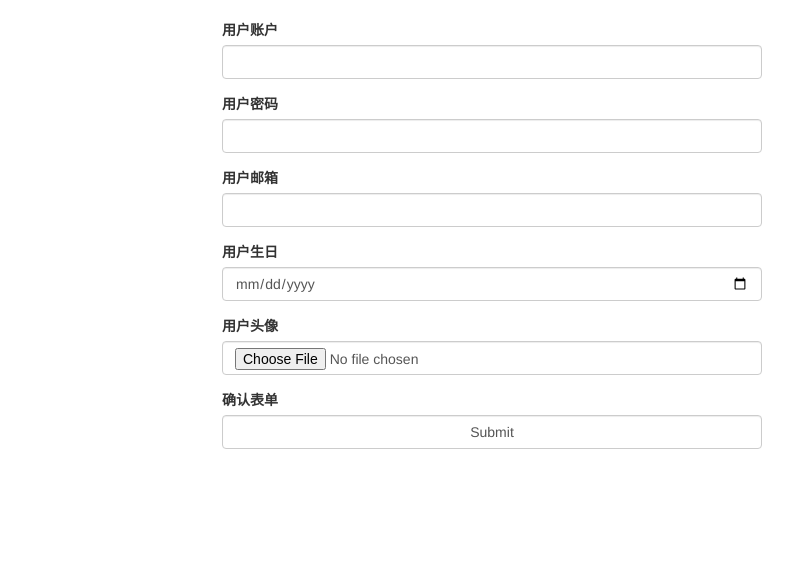
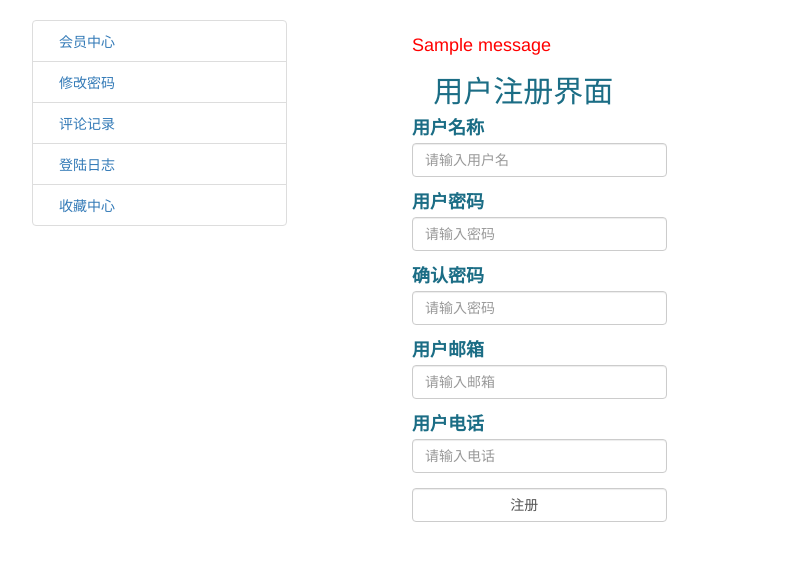
Before and after one commit to 442496295/myweb, a Flask app: page /register in a window 1280 px wide. Shown: the part 52-613 px from the top of the page, without its empty margins (53-846 px from the left). Run offline with Flask 2, Linux system fonts and the light colour scheme; tables that the repository leaves empty hold one stand-in row (values such as "Sample post"); one stand-in notice (Sample message) is shown; some libraries are stand-ins or nearby versions; some web fonts are replaced.

Commit message:
20190202

```diff
--- a/app/home/forms.py
+++ b/app/home/forms.py
@@ -1,6 +1,6 @@
-from flask_wtf import FlaskForm
-from wtforms import StringField, PasswordField, FileField, IntegerField, SubmitField
-from wtforms.validators import DataRequired, Length, Email
+from flask_wtf import FlaskForm, Form
+from wtforms import StringField, PasswordField, FileField, IntegerField, SubmitField, TextAreaField
+from wtforms.validators import DataRequired, Length, Email, EqualTo
 
 class Register(FlaskForm):
     user_name = StringField(
@@ -12,6 +12,10 @@ class Register(FlaskForm):
         label='用户密码',
         validators=[DataRequired(message='密码不能为空'),
                     Length(min=3, max=15, message='用户密码长度在3到15个字符之间')],
+        render_kw={'id': 'user_pwd', 'class': 'form-control', 'placeholder': '请输入密码', 'required': 'reqiured'})
+    user_confirm = PasswordField(
+        label='确认密码',
+        validators=[EqualTo('password', message='两次密码不一致')],
         render_kw={'id': 'user_pwd', 'class': 'form-control', 'placeholder': '请输入密码', 'required': 'reqiured'})
     user_email = StringField(
         label='用户邮箱',
@@ -27,11 +31,12 @@ class Register(FlaskForm):
     #     label='用户生日',
     #     validators=[DataRequired(message='用户生日不能为空')],
     #     render_kw={'id': 'user_birthday', 'class': 'form-control', 'placeholder': '请输入生日'})
-    user_face = FileField(
-        validators=[],
-        render_kw={'id': 'user_face', 'class': 'form-control'})
+    # user_face = FileField(
+    #     label='用户头像',
+    #     validators=[],
+    #     render_kw={'id': 'user_face', 'class': 'form-control'})
     submit = SubmitField(
-        render_kw={'value': '登陆', 'class': 'form-control'})
+        render_kw={'value': '注册', 'class': 'form-control'})
 
 class Login(FlaskForm):
     account = StringField(
@@ -55,3 +60,27 @@ class Changepwd(FlaskForm):
         render_kw={'id': 'user_pwd', 'class': 'form-control', 'placeholder': '请输入密码', 'required': 'reqiured'})
     submit = SubmitField(
         render_kw={'value': '登陆', 'class': 'form-control'})
+
+class AddBlog(FlaskForm):
+    title = StringField(
+        label='文章标题',
+        validators=[DataRequired(message='文章标题不能为空'),
+                    Length(min=1, max=72, message='用户名长度在1到72个字符之间')],
+        render_kw={'id': 'blog_tilte', 'class': 'form-control collapsed', 'placeholder': '请输入文章标题', 'required': 'reqiured'})
+    info = StringField(
+        label='文章标题',
+        validators=[DataRequired(message='简介'),
+                    Length(max=100, message='简介在一百字以内')],
+        render_kw={'id': 'blog_info', 'class': 'form-control collapsed', 'placeholder': '请输入简介', 'required': 'reqiured'})
+    text = TextAreaField(label='文章正文',
+        validators=[DataRequired(message='正文'),
+                    Length(min=1, message='正文不能为空')],
+        render_kw={'id': 'blog_text', 'class': 'form-control collapsed', 'placeholder': '请输入正文', 'required': 'reqiured'})
+    submit = SubmitField(
+        render_kw={'value': '添加文章', 'class': 'form-control'})
+
+# class PostForm(Form):
+#     """Post Form."""
+#
+#     title = StringField('Title', [DataRequired(), Length(max=255)])
+#     text = TextAreaField('Blog Content', [DataRequired()])
--- a/app/home/views.py
+++ b/app/home/views.py
@@ -1,9 +1,9 @@
 from . import home
 from flask import render_template, redirect, url_for, request, session, flash
-from .forms import Register, Login
-from app.models import User, Comment
+from .forms import Register, Login, AddBlog
+from app.models import User, Comment, Blog, Userlog
 from functools import wraps
-
+from app import db
 
 def user_login_req(f):
     @wraps(f)
@@ -11,7 +11,6 @@ def user_login_req(f):
         if session.get('account') == None:
             return redirect(url_for('home.login'))
         return f(*args, **kwargs)
-
     return decorated_function
 
 
@@ -27,7 +26,8 @@ def index():
 
 @home.route('/blog')
 def blog():
-    return render_template('home/blog.html')
+    blogs = Blog.query.all()
+    return render_template('home/blog.html', blogs=blogs)
 
 
 @home.route('/login', methods=['GET', 'POST'])
@@ -51,9 +51,17 @@ def login():
 @home.route('/register', methods=['GET', 'POST'])
 def register():
     form = Register()
-    # if request.method == "POST":
-    #     username = request.form['user_name']
-    #     return redirect(url_for('home.index'))
+    if request.method == 'POST':
+        user_name = request.form.get('user_name')
+        user_pwd = request.form.get('user_pwd')
+        user_email = request.form.get('user_email')
+        user_phone = request.form.get('user_phone')
+        user = User(name=user_name, pwd=user_pwd, email=user_email, phone=user_phone)
+        db.session.add(user)
+        db.session.commit()
+        flash('添加成功')
+        session['account'] = user_name
+        return render_template('home/user_center.html')
     return render_template('home/register.html', form=form)
 
 
@@ -84,7 +92,6 @@ def comment():
     users = User.query.filter_by(name=session.get('account')).all()
     for i in users:
         user_id = i.id
-        print(i.id)
         comments = Comment.query.filter_by(user_id=user_id).all()
         for i in comments:
             print(i.content)
@@ -94,7 +101,15 @@ def comment():
 @home.route('/loginlog')
 @user_login_req
 def loginlog():
-    return render_template('home/loginlog.html')
+    users = User.query.filter_by(name=session.get('account')).all()
+    for i in users:
+        user_id = i.id
+        user = session.get('account')
+        user_log = Userlog(user_id=user_id)
+        db.session.add(user_log)
+        db.session.commit()
+        userlog = Userlog.query.all()
+    return render_template('home/loginlog.html', user=user, userlog=userlog)
 
 
 @home.route('/collect')
@@ -107,3 +122,42 @@ def collect():
 @home.route('/about')
 def about():
     return render_template('home/about.html')
+
+@home.route('/add_blog', methods=['GET', 'POST'])
+@user_login_req
+def add_blog():
+    form = AddBlog()
+    if request.method == "POST":
+        title = request.form.get('title')
+        info = request.form.get('info')
+        text = request.form.get('text')
+        user = User.query.filter_by(name=session.get('account')).all()
+        for i in user:
+            blog = Blog(title=title, info=info, content=text, user_id=i.id)
+            db.session.add(blog)
+            db.session.commit()
+            flash('添加成功')
+    return render_template('home/add_blog.html', form=form)
+
+@home.route('/add_blog', methods=['GET', 'POST'])
+def all_blog():
+    users = User.query.filter_by(name=session.get('account')).all()
+    for i in users:
+        user_id = i.id
+        blogs = Blog.query.filter_by(user_id=user_id).all()
+        for i in blogs:
+            print(i.content)
+        return render_template('home/all_blog.html', users=users, blogs=blogs)
+
+
+@home.route('/add_blog', methods=['GET', 'POST'])
+@user_login_req
+def del_blog():
+    return redirect(url_for('home.blog'))
+
+
+
+@home.route('/add_blog', methods=['GET', 'POST'])
+@user_login_req
+def change_blog():
+    pass
--- a/app/templates/home/login.html
+++ b/app/templates/home/login.html
@@ -6,6 +6,7 @@
     <div style="color: red">{% for message in get_flashed_messages() %}
         {{ message }}
     {% endfor %}</div>
+
     <h2 class="col-md-offset-1">用户登录界面</h2>
 
     <div class="form-group has-feedback">
--- a/app/templates/home/register.html
+++ b/app/templates/home/register.html
@@ -1,35 +1,34 @@
 {% extends "/home/index.html" %}
 
 {% block content %}
-    <form role="form", method="post" class="col-md-6 col-md-offset-2">
-    <div class="form-group">
-        <label  for="user_name">用户账户</label>
-    <input type="text" id="user_name" name="user_name" class="form-control">
+    {% include '/home/menu.html' %}
+    <form method="POST"  class="col-md-3 col-md-offset-1 navbar-brand" style="color: #1b6d85">
+    <div style="color: red">{% for message in get_flashed_messages() %}
+        {{ message }}
+    {% endfor %}</div>
 
+    <h2 class="col-md-offset-1">用户注册界面</h2>
+
+    <div class="form-group has-feedback">
+        {{ form.user_name.label }}{{ form.user_name }}
         </div>
-     <div class="form-group">
-        <label for="user_pwd">用户密码</label>
-    <input type="password" id="userpwd" name="user_pwd" class="form-control">
+    <div class="form-group has-feedback">
+        {{ form.user_pwd.label }}{{ form.user_pwd }}
         </div>
-
-    <div class="form-group">
-        <label for="user_email">用户邮箱</label>
-    <input type="email" id="user_email" name="user_email" class="form-control">
+    <div class="form-group has-feedback">
+        {{ form.user_confirm.label }}{{ form.user_confirm }}
         </div>
-
-    <div class="form-group">
-        <label for="user_birthday">用户生日</label>
-    <input type="date" id="user_birthday" name="user_birthday" class="form-control">
+    <div class="form-group has-feedback">
+        {{ form.user_email.label }}{{ form.user_email }}
         </div>
-
-    <div class="form-group">
-        <label for="user_face">用户头像</label>
-    <input type="file" id="user_face" name="user_face" class="form-control">
+    <div class="form-group has-feedback">
+        {{ form.user_phone.label }}{{ form.user_phone }}
         </div>
-
-    <div class="form-group">
-        <label for="user_submit">确认表单</label>
-    <input type="submit" id="user_submit" name="user_submit" class="form-control">
+{#    <div class="form-group has-feedback">#}
+{#        {{ form.user_face.label }}{{ form.user_face }}#}
+{#        </div>#}
+    <div class="form-group has-feedback">
+        {{ form.submit }}
         </div>
     </form>
 {% endblock %}
--- /dev/null
+++ b/app/templates/home/temp/all_blog.html
@@ -0,0 +1,6 @@
+{% extends '/home/index.html' %}
+
+{% block content %}
+
+
+{% endblock %}
--- /dev/null
+++ b/app/templates/home/temp/del_blog.html
@@ -0,0 +1 @@
+{% extends '/home/index.html' %}
--- a/manage.py
+++ b/manage.py
@@ -1,4 +1,4 @@
 from app import app
 
 if __name__ == '__main__':
-    app.run(port=6001)
+    app.run(port=8000)
```
Also changed, not shown: app/home/test.py (added, +20 -0 lines), app/models.py (+5 -4 lines), app/templates/home/add_blog.html (added, +40 -0 lines), app/templates/home/all_blog.html (added, +8 -0 lines), app/templates/home/blog.html (+22 -1 lines), app/templates/home/loginlog.html (+10 -1 lines). Lines whose indentation alone changed are shown as unchanged.
